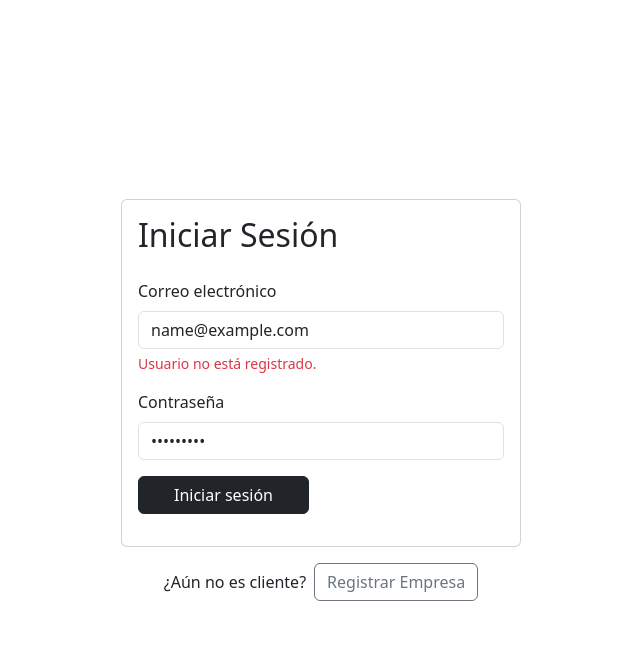
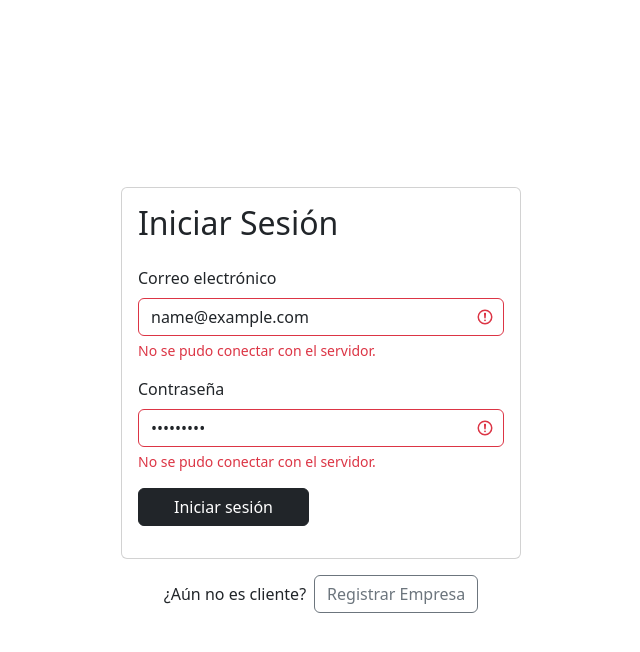
Before and after one commit to luisEChaconC/PI-IngeBases, a Vue app in the folder frontend/: page /login in a window 1280 px wide. Both pictures are taken after typing "name@example.com", "Sample123" into the empty fields and a click on the button "Iniciar sesión". Shown: the top 652 px of the page, without its empty margins (319-959 px from the left). Built offline with nearby package versions, Linux system fonts and the light colour scheme; no server answers.

Commit message:
feat: connect the view with the backend to login an user if exists and their credentials are valid

```diff
--- a/frontend/package.json
+++ b/frontend/package.json
@@ -8,6 +8,7 @@
     "lint": "vue-cli-service lint"
   },
   "dependencies": {
+    "axios": "^1.9.0",
     "bootstrap": "^5.3.5",
     "core-js": "^3.8.3",
     "vue": "^3.2.13",
--- a/frontend/src/views/LoginForm.vue
+++ b/frontend/src/views/LoginForm.vue
@@ -1,9 +1,10 @@
 <template>
   <div class="container vh-100 d-flex flex-column align-items-center justify-content-center">
-    <div class="card w-100" style="max-width: 400px;">
+    <div class="card w-100" style="max-width: 400px">
       <div class="card-body text-center text-md-start">
         <h2 class="card-title mb-4">Iniciar Sesión</h2>
         <form @submit.prevent="handleLogin">
+          <!-- Email Input -->
           <div class="mb-3">
             <label for="email" class="form-label">Correo electrónico</label>
             <input
@@ -11,13 +12,15 @@
               v-model="email"
               type="email"
               required
-              placeholder="correo@ejemplo.com"
               class="form-control"
+              :class="{ 'is-invalid': errorMessage}"
             />
-            <div v-if="errorEmail" class="text-danger small mt-1">
-              {{ errorEmail }}
+            <div v-if="errorMessage" class="invalid-feedback">
+              {{ errorMessage }}
             </div>
           </div>
+
+          <!-- Password Input -->
           <div class="mb-3">
             <label for="password" class="form-label">Contraseña</label>
             <input
@@ -25,14 +28,15 @@
               v-model="password"
               type="password"
               required
-              placeholder="••••••••"
               class="form-control"
+              :class="{ 'is-invalid': errorMessage}"
             />
-            <div v-if="errorPassword" class="text-danger small mt-1">
-              {{ errorPassword }}
+            <div v-if="errorMessage" class="invalid-feedback">
+              {{ errorMessage }}
             </div>
           </div>
 
+          <!-- Submit Button -->
           <div class="row justify-content-center justify-content-md-start mb-3">
             <div class="col-12 col-md-6">
               <button type="submit" class="btn btn-dark w-100">
@@ -40,7 +44,6 @@
               </button>
             </div>
           </div>
-
         </form>
       </div>
     </div>
@@ -54,48 +57,63 @@
 </template>
 
 <script>
+import axios from "axios";
+
 export default {
-  name: 'LoginForm',
+  name: "LoginForm",
   data() {
     return {
-      email: '',
-      password: '',
-      errorEmail: '',
-      errorPassword: ''
-    }
+      email: "",
+      password: "",
+      errorMessage: ""
+    };
   },
   methods: {
-    handleLogin() {
-      // resetear errores
-      this.errorEmail = ''
-      this.errorPassword = ''
+    async handleLogin() {
+      // Reset error message
+      this.errorMessage = "";
 
-      console.log('Intentando iniciar sesión con', this.email)
+      try {
+        // Make a request to the backend
+        const response = await axios.get("https://localhost:5000/api/User/GetUserByEmail", {
+          params: { email: this.email }
+        });
 
-      // datos simulados en DB
-      const existingEmail = 'admin@gmail.com'
-      const existingPassword = 'admin'
+        if (response.status === 200) {
+          const user = response.data;
 
-      if (this.email !== existingEmail) {
-        this.errorEmail = 'Usuario no está registrado.'
-        return
+          // Validate password
+          if (this.password !== user.password) {
+            this.errorMessage = "Correo electrónico o contraseña incorrectos.";
+            return;
+          }
+
+          // Mock successful login redirection
+          alert("Se inició sesión con éxito! Redirigiendo al menú principal...");
+          console.log("Login exitoso → redirigiendo al menú principal");
+          // this.$router.push({ name: "MainMenu" });
+        }
+      } catch (error) {
+        if (error.response) {
+          // Handle expected errors without logging them to the console
+          if (error.response.status === 404) {
+            this.errorMessage = "Correo electrónico o contraseña incorrectos.";
+          } else if (error.response.status === 500) {
+            this.errorMessage = "Ocurrió un error en el servidor. Inténtelo más tarde.";
+          }
+        } else {
+          // Log unexpected errors (e.g., network issues)
+          this.errorMessage = "No se pudo conectar con el servidor.";
+        }
       }
-      if (this.password !== existingPassword) {
-        this.errorPassword = 'Contraseña incorrecta. Inténtelo nuevamente.'
-        return
-      }
-
-      alert('Se inicio sesion con exito!')
-      console.log('Login exitoso → redirigiendo al menú principal')
-      // aquí iría: this.$router.push({ name: 'MainMenu' })
     },
     handleRegister() {
-      alert('Se deberia reenviar a otra vista!')
-      console.log('Navegar a Registro de Usuario → luego Registro de Empresa')
-      // aquí iría: this.$router.push({ name: 'UserRegister' })
+      alert("Se debería reenviar a otra vista!");
+      console.log("Navegar a Registro de Usuario → luego Registro de Empresa");
+      // this.$router.push({ name: "UserRegister" });
     }
   }
-}
+};
 </script>
 
 <style scoped></style>
```
Also changed, not shown: 1 other file (tests, documents, lock files or other folders).
